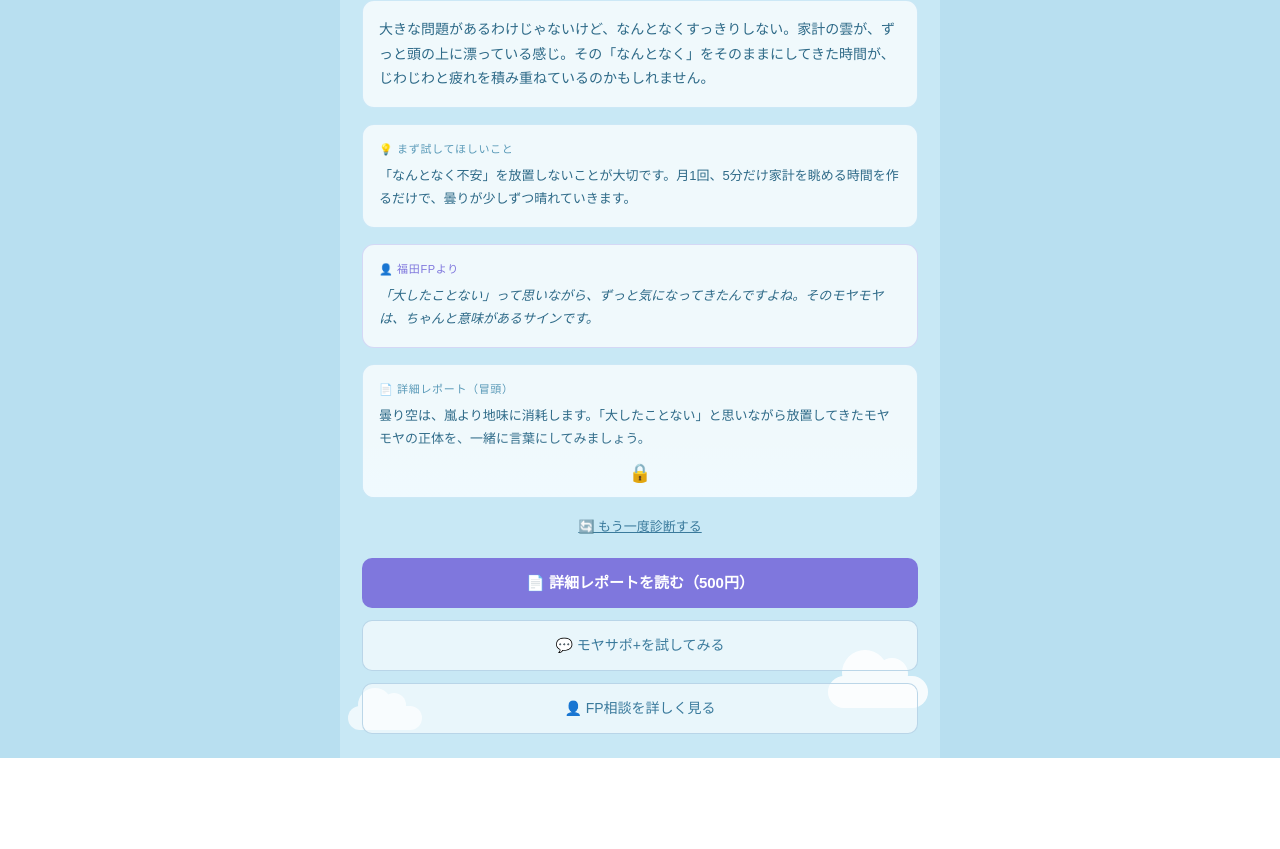
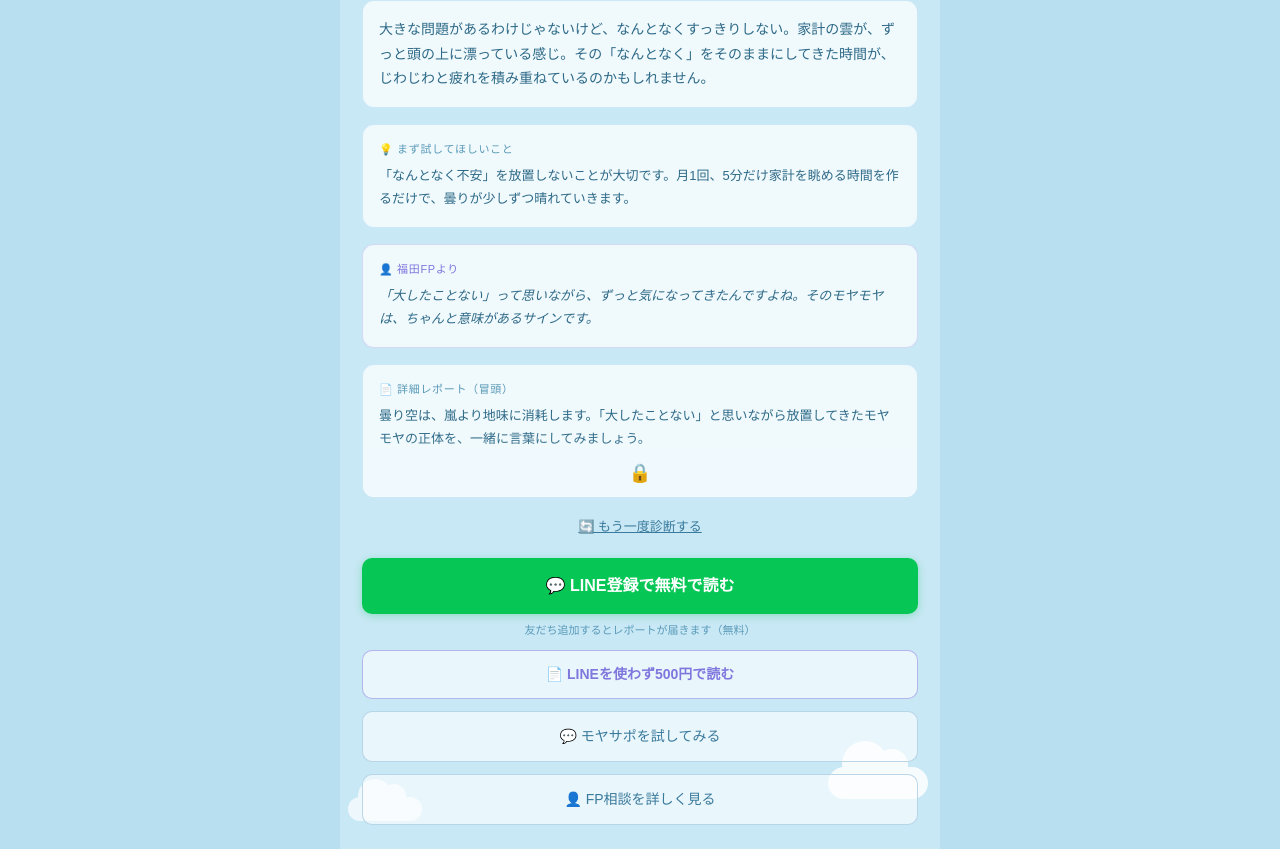
Before and after one commit to lifestyleplus1212-tech/kakeiotukare-shindan, a Next.js app: page /shindan/result in a window 1280 px wide. Shown: the part 277-1126 px from the top of the page. Before the commit the page ends 1035 px from the top, so only its background shows below. Built offline with nearby package versions, Linux system fonts and the light colour scheme.

Commit message:
LINE登録ボタン追加・モヤサポ表記修正

```diff
--- a/app/api/report/route.ts
+++ b/app/api/report/route.ts
@@ -83,7 +83,7 @@ export async function POST(req: NextRequest) {
 ・良い例：「節約できているのに誰にも気づかれない、その疲れが一番しんどいんじゃないかな、と思って」
 
 【⑥の方針】
-「モヤサポ+でも、この50-30-20の考え方を土台にしています」→自然な誘導。押しつけにならないトーンで。
+「モヤサポでも、この50-30-20の考え方を土台にしています」→自然な誘導。押しつけにならないトーンで。
 
 【絶対に使わない表現】
 ・「〜に投資すべきです」「〜が一番おすすめです」
--- a/app/shindan/result/page.tsx
+++ b/app/shindan/result/page.tsx
@@ -128,6 +128,11 @@ function getHighlightedQuestions(answers: number[]): string[] {
     .map((a) => questionTexts[a.i]);
 }
 
+// LINE友だち追加URL（プロライン）。回答データを free1 に付けて遷移する。
+const LINE_ADD_URL = "https://d9hdqb07.autosns.app/addfriend/s/sdnvAe3mCg/@307wcawl";
+// LINE経由で本文を開放する鍵。あいさつメッセージのURLにも同じ値を設定すること。
+const UNLOCK_KEY = "ln2026_a7k9xq";
+
 function ResultContent() {
   const params = useSearchParams();
   const raw = params.get("a") ?? "";
@@ -141,9 +146,12 @@ function ResultContent() {
   const [loadingMessage, setLoadingMessage] = useState("");
 
   const paid = params.get("paid");
+  const unlock = params.get("unlock");
+  // 本文を開放する条件：500円購入（paid=true）または LINE経由（unlock=鍵）
+  const isUnlocked = paid === "true" || unlock === UNLOCK_KEY;
 
   useEffect(() => {
-    if (paid === "true" && !report) {
+    if (isUnlocked && !report) {
       handleGetReport();
     }
   }, []);
@@ -181,6 +189,12 @@ function ResultContent() {
     } finally {
       setLoading(false);
     }
+  };
+
+  // LINE登録ボタン：回答データを free1 に付けてプロラインの友だち追加URLへ遷移
+  const handleLineRegister = () => {
+    const url = `${LINE_ADD_URL}?free1=${encodeURIComponent(raw)}`;
+    window.location.href = url;
   };
 
   const handleGetReport = async () => {
@@ -380,13 +394,28 @@ function ResultContent() {
           {/* 出口ボタン */}
           <div style={{ display: "flex", flexDirection: "column", gap: 12 }}>
             {!report && (
-              <button
-                onClick={handleCheckout}
-                disabled={loading}
-                style={{ padding: "14px", borderRadius: 10, border: "none", background: loading ? "#aaa" : "#7F77DD", color: "#fff", fontSize: 15, fontWeight: 600, cursor: loading ? "not-allowed" : "pointer" }}
-              >
-                {loading ? "処理中..." : "📄 詳細レポートを読む（500円）"}
-              </button>
+              <>
+                {/* LINE登録で無料で読む（主役） */}
+                <button
+                  onClick={handleLineRegister}
+                  disabled={loading}
+                  style={{ padding: "16px", borderRadius: 10, border: "none", background: loading ? "#aaa" : "#06C755", color: "#fff", fontSize: 16, fontWeight: 700, cursor: loading ? "not-allowed" : "pointer", boxShadow: "0 2px 8px rgba(6,199,85,0.3)" }}
+                >
+                  💬 LINE登録で無料で読む
+                </button>
+                <div style={{ textAlign: "center", fontSize: 11, color: "#5a9ab8", marginTop: -4 }}>
+                  友だち追加するとレポートが届きます（無料）
+                </div>
+
+                {/* 500円で購入（サブ） */}
+                <button
+                  onClick={handleCheckout}
+                  disabled={loading}
+                  style={{ padding: "13px", borderRadius: 10, border: "0.5px solid rgba(127,119,221,0.5)", background: "rgba(255,255,255,0.6)", color: "#7F77DD", fontSize: 14, fontWeight: 600, cursor: loading ? "not-allowed" : "pointer" }}
+                >
+                  {loading ? "処理中..." : "📄 LINEを使わず500円で読む"}
+                </button>
+              </>
             )}
             {loading && (
               <div style={{ textAlign: "center", marginTop: 16 }}>
@@ -405,7 +434,7 @@ function ResultContent() {
               onClick={() => window.open("https://moyasapo.com/", "_blank")}
               style={{ padding: "14px", borderRadius: 10, border: "0.5px solid rgba(180,210,230,0.9)", background: "rgba(255,255,255,0.6)", color: "#3a7a9c", fontSize: 14, cursor: "pointer" }}
             >
-              💬 モヤサポ+を試してみる
+              💬 モヤサポを試してみる
             </button>
             <button
               onClick={() => window.open("https://www.lifestyleplus-fp.com/personal-services/", "_blank")}
```
